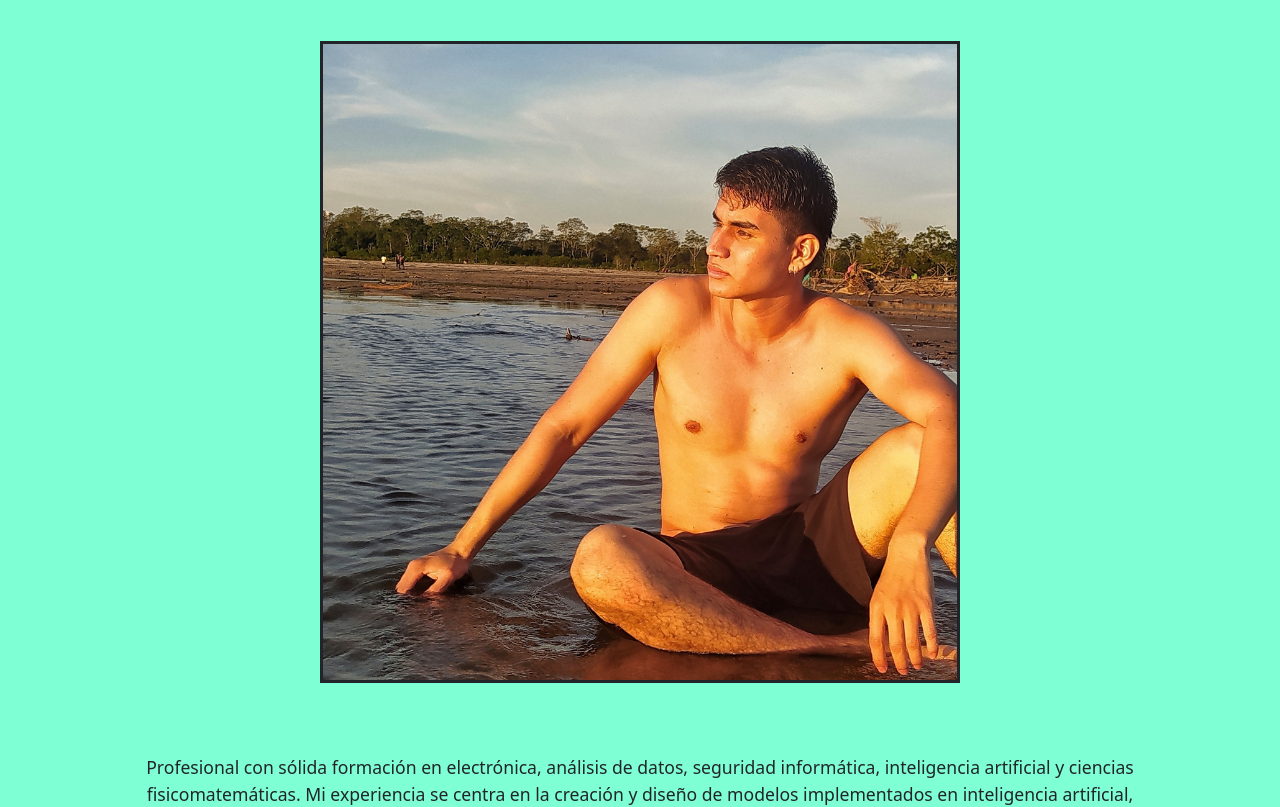
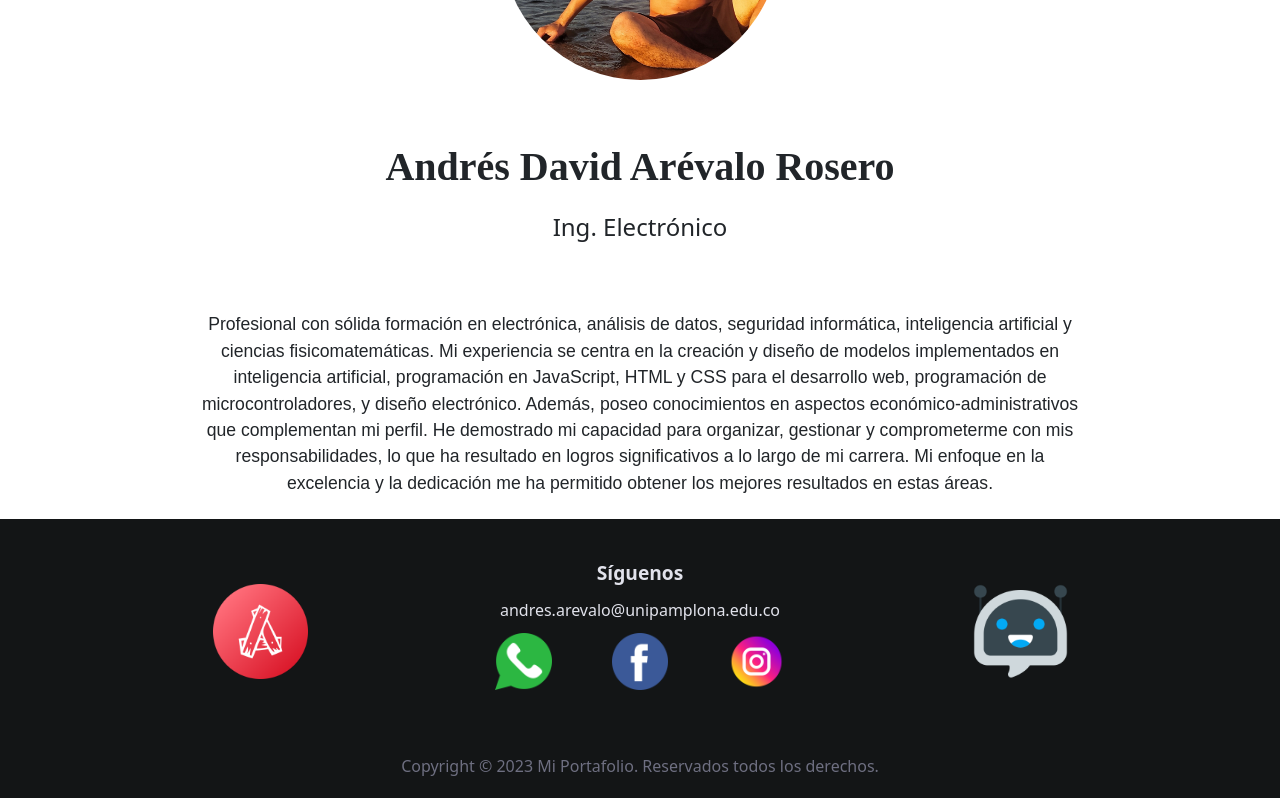
Before and after one commit to adarevalin/Frontend_MyPortafolio, a React (Create React App) app: page /prefijo in a window 1280 px wide. Shown: the part 300-1107 px from the top of the page. Built offline with nearby package versions, Linux system fonts and the light colour scheme.

Commit message:
Pie de pagina y acerca de mi, terminados y responsivo

```diff
--- a/src/components/Footer.js
+++ b/src/components/Footer.js
@@ -8,41 +8,40 @@ const Footer = () => {
     <footer className="astro-SZ7XMLTE footer">
       <Container>
         <Row>
-
           <Col xs={12} sm={6} md={4} className="icon-flipcat"> {/* Este es el logo*/}
             <img alt="flipcat-logo" src="../img/carta-a.png" className='imgFooter'/>
           </Col>
 
           <Col xs={12} sm={6} md={4} className="social-media">
             {/* columna de texto */}
-            <div className="astro-SZ7XMLTE footer-title">Síguenos</div>
+              <div className="astro-SZ7XMLTE footer-title">Síguenos</div>
+
+              <div>
+                <div> andres.arevalo@unipamplona.edu.co</div>
+              </div>
 
                {/* columna de redes */}
               <div className="astro-SZ7XMLTE media-row">
-
-                  <Button variant="link" href="kyfunky1386@gmail.com" className="icon" aria-label="Este es nuestro mail">
-                    <img alt='Correo'  src='../img/correo-electronico.png' className='imgIcons'/>
-                  </Button>
 
                   <Button variant="link" href="https://wa.me/573142838763" className="icon" aria-label="Contactanos a nuestro whatsapp">
                     <img alt='Whatsapp' src='../img/whatsapp.png' className='imgIcons'/>
                   </Button>
 
-                  <Button variant="link" href="https://www.facebook.com/" className="icon" aria-label="Contactanos a nuestro whatsapp">
+                  <Button variant="link" href="https://www.facebook.com/andresdavid.arevalo.3" className="icon" aria-label="Contactanos a nuestro whatsapp">
                     <img alt='Facebook'  src='../img/facebook.png' className='imgIcons' />
                   </Button>
 
-                  <Button variant="link" href="https://www.instagram.com/" className="icon" aria-label="Contactanos a nuestro whatsapp">
+                  <Button variant="link" href="https://www.instagram.com/andrsss_dvid/" className="icon" aria-label="Contactanos a nuestro whatsapp">
                     <img alt='Instagram'  src='../img/instagram.png'  className='imgIcons'/>
                   </Button>
 
-            </div>
+              </div>
           </Col>
+          <Col xs={12} sm={6} md={4} className="icon-flipcat">
+            <img alt="flipcat-logo" src="../img/bot-conversacional.png" className='imgFooter' />
+          </Col>
+      </Row>
 
-      <Col xs={12} sm={6} md={4} className="icon-flipcat">
-        <img alt="flipcat-logo" src="../img/bot-conversacional.png" className='imgFooter' />
-    </Col>
-      </Row>
     </Container>
 
 
--- a/src/components/Prefijo.js
+++ b/src/components/Prefijo.js
@@ -1,16 +1,18 @@
 import React from "react";
-import '../style.css'
+import '../style.css';
+import { Container, Image } from 'react-bootstrap';
 
 function Prefijo () {
     return(
         <>
-            <div className="general">
+
+            <Container className="general">
+                <div className="DivImagen">
+                    <Image xs={6} md={4} alt="Mi foto" src="../img/yo.jpg" className="imgYo" roundedCircle/>
+                </div>
                 <div className="DivTitulo">
                     <h1 className="Titulo">Andrés David Arévalo Rosero</h1>
-                    <h3 className="subTitulo">Ing. Electronico</h3>
-                </div>
-                <div className="DivImagen">
-                    <img alt="Mi foto" src="../img/yo.jpg" className="imgYo"/>
+                    <h3 className="subTitulo">Ing. Electrónico</h3>
                 </div>
                 <div className="DivDescrip">
                     <p className="Description">
@@ -22,7 +24,7 @@ function Prefijo () {
                         lo largo de mi carrera. Mi enfoque en la excelencia y la dedicación me ha permitido obtener los mejores resultados en estas áreas.
                     </p>
                 </div>
-            </div>
+            </Container>
         </>
     )
 }
--- a/src/style.css
+++ b/src/style.css
@@ -2,20 +2,23 @@
     margin: 0;
     padding: 0;
 }
+
+@media screen and (max-width: 425px) {
+
   .custom-link {
       text-decoration: none;
       color: white;
   }
 
   .imgFooter {
-  width:  25%;
+    width:  18%;
     height: auto;
   }
 
   /* Estilos generales para el footer */
   .astro-SZ7XMLTE.footer {
       background-color: #131516;
-    padding: 15px;
+      padding: 15px 0 15px;
       color: #e1e2eb;
       margin: auto;
     }
@@ -23,7 +26,7 @@
     /* Estilos para el logo en el lado izquierdo */
     .astro-SZ7XMLTE.footer .icon-flipcat {
       display: flex;
-    padding: 25px 0 0 0;
+      padding: 10px 0 10px 0;
       justify-content: center;
     }
 
@@ -33,7 +36,7 @@
     }
 
     .imgIcons {
-    width:  70%;
+      width:  60%;
       height: auto;
     }
 
@@ -41,6 +44,7 @@
     /*siguenos en nuestras redes*/
     .astro-SZ7XMLTE.footer .social-media {
       text-align: center;
+      padding: 15px;
     }
 
     /*titulos*/
@@ -48,6 +52,7 @@
       font-weight: bold;
       font-size: 1.2rem;
       margin-bottom: 10px;
+      margin-top: 10px;
     }
 
     /*redes sociales */
@@ -68,17 +73,172 @@
 
     /* Estilos para el texto de copyright y otros elementos adicionales */
     .astro-SZ7XMLTE.footer .after-footer {
-    margin-top: 15px;
-    padding: 5px 10px 5px 10px;
+      margin-top: 10px;
+      padding: 15px 10px 5px 10px;
       text-align: center;
       color: #6e6f81;
     }
 
+}
 
+@media screen and (min-width: 426px) and (max-width: 575px) {
+
+  .custom-link {
+      text-decoration: none;
+      color: white;
+  }
+
+  .imgFooter {
+    width: 18%;
+    height: auto;
+  }
+
+  /* Estilos generales para el footer */
+  .astro-SZ7XMLTE.footer {
+      background-color: #131516;
+      padding: 15px 0 15px;
+      color: #e1e2eb;
+      margin: auto;
+    }
+
+    /* Estilos para el logo en el lado izquierdo */
+    .astro-SZ7XMLTE.footer .icon-flipcat {
+      display: flex;
+      padding: 10px 0 10px 0;
+      justify-content: center;
+    }
+
+    .astro-SZ7XMLTE.footer .icon {
+      padding: 0;
+      margin: 10px;
+    }
+
+    .imgIcons {
+      width:  60%;
+      height: auto;
+    }
+
+    /* Estilos para la sección de redes sociales en el centro */
+    /*siguenos en nuestras redes*/
+    .astro-SZ7XMLTE.footer .social-media {
+      text-align: center;
+      padding: 15px;
+    }
+
+    /*titulos*/
+    .astro-SZ7XMLTE.footer .social-media .footer-title {
+      font-weight: bold;
+      font-size: 1.2rem;
+      margin-bottom: 10px;
+      margin-top: 10px;
+    }
+
+    /*redes sociales */
+    .astro-SZ7XMLTE.footer .social-media .media-row {
+      display: flex;
+      justify-content: space-evenly;
+    }
+
+    .astro-SZ7XMLTE.footer .social-media .media-icon {
+      margin: 0 10px;
+    }
+
+
+    /* Estilos para el chat virtual en el lado derecho */
+    .astro-SZ7XMLTE.footer .chat-virtual {
+      text-align: center;
+    }
+
+    /* Estilos para el texto de copyright y otros elementos adicionales */
+    .astro-SZ7XMLTE.footer .after-footer {
+      margin-top: 10px;
+      padding: 15px 10px 5px 10px;
+      text-align: center;
+      color: #6e6f81;
+    }
+
+}
+
+@media screen and (min-width: 576px) and (max-width: 1700px) {
+
+  .custom-link {
+      text-decoration: none;
+      color: white;
+  }
+
+  .imgFooter {
+    width: 25%;
+    height: auto;
+  }
+
+  /* Estilos generales para el footer */
+  .astro-SZ7XMLTE.footer {
+      background-color: #131516;
+      padding: 15px 0 15px;
+      color: #e1e2eb;
+      margin: auto;
+    }
+
+    /* Estilos para el logo en el lado izquierdo */
+    .astro-SZ7XMLTE.footer .icon-flipcat {
+      display: flex;
+      padding: 50px 0 50px 0;
+      justify-content: center;
+    }
+
+    .astro-SZ7XMLTE.footer .icon {
+      padding: 0;
+      margin: 10px;
+    }
+
+    .imgIcons {
+      width:  60%;
+      height: auto;
+    }
+
+    /* Estilos para la sección de redes sociales en el centro */
+    /*siguenos en nuestras redes*/
+    .astro-SZ7XMLTE.footer .social-media {
+      text-align: center;
+      padding: 15px;
+    }
+
+    /*titulos*/
+    .astro-SZ7XMLTE.footer .social-media .footer-title {
+      font-weight: bold;
+      font-size: 1.2rem;
+      margin-bottom: 10px;
+      margin-top: 10px;
+    }
+
+    /*redes sociales */
+    .astro-SZ7XMLTE.footer .social-media .media-row {
+      display: flex;
+      justify-content: space-evenly;
+    }
+
+    .astro-SZ7XMLTE.footer .social-media .media-icon {
+      margin: 0 10px;
+    }
+
+
+    /* Estilos para el chat virtual en el lado derecho */
+    .astro-SZ7XMLTE.footer .chat-virtual {
+      text-align: center;
+    }
+
+    /* Estilos para el texto de copyright y otros elementos adicionales */
+    .astro-SZ7XMLTE.footer .after-footer {
+      margin-top: 10px;
+      padding: 15px 10px 5px 10px;
+      text-align: center;
+      color: #6e6f81;
+    }
+
+}
   /* ESTILOS PARA LA PAGINA ACERCA DE MI*/
 
 .general {
-  background-color: aquamarine;
   padding-top: 100px;
   position: relative;
 }
@@ -91,7 +251,6 @@
 }
 
 .DivTitulo {
-  background-color: aquamarine;
   margin: 5% 10% 5% 10%;
 }
 .general .subTitulo {
@@ -108,17 +267,19 @@
   font-size: 1.1rem;
 }
 .DivDescrip {
-  background-color: aquamarine;
-  margin: 5% 10% 5% 10%;
+  margin: 5% 10% 0 10%;
+  font-family:Arial, Helvetica, sans-serif ;
+  font-size: 1.1em;
+
  }
 
 .DivImagen {
   display: flex;
   justify-content: center;
 
+
 }
 .imgYo {
-  width: 50%;
+  width: 25%;
   height: auto;
-  border: solid;
 }
```
Lines whose indentation alone changed are shown as unchanged.
